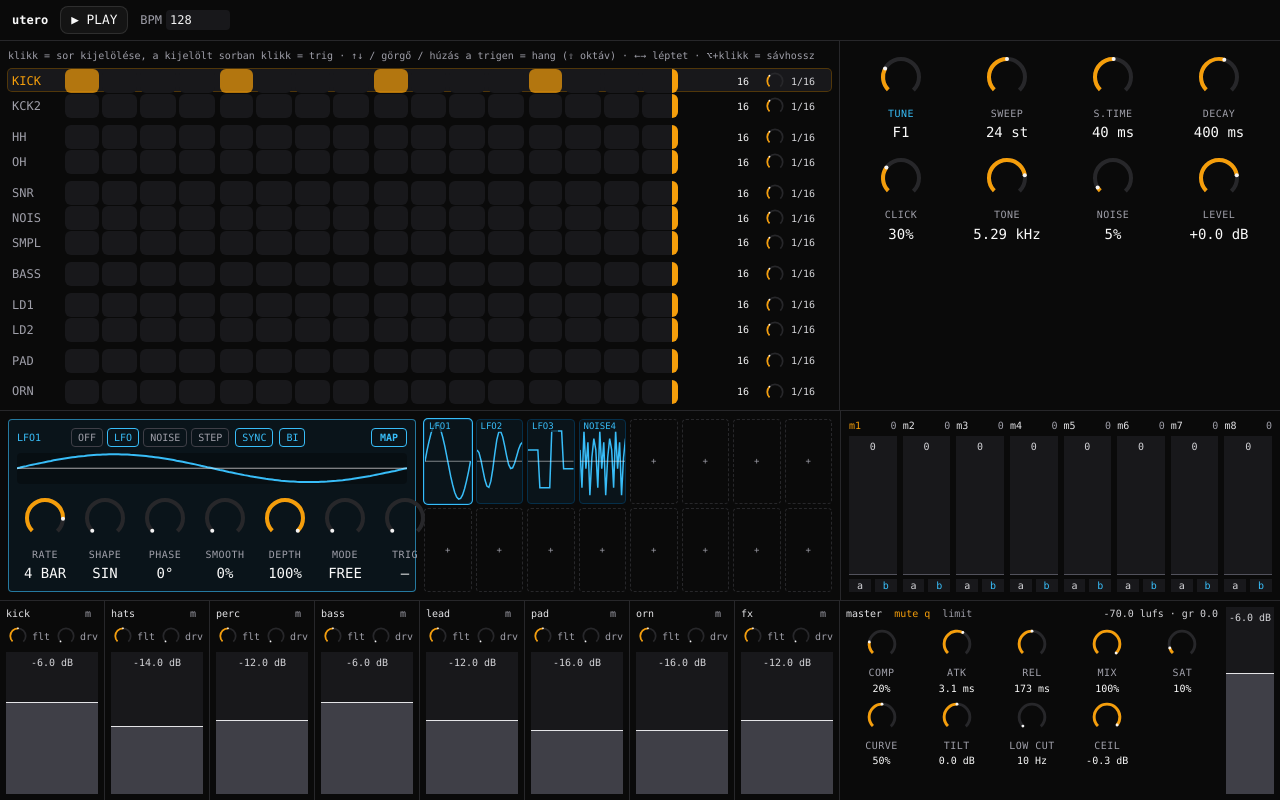
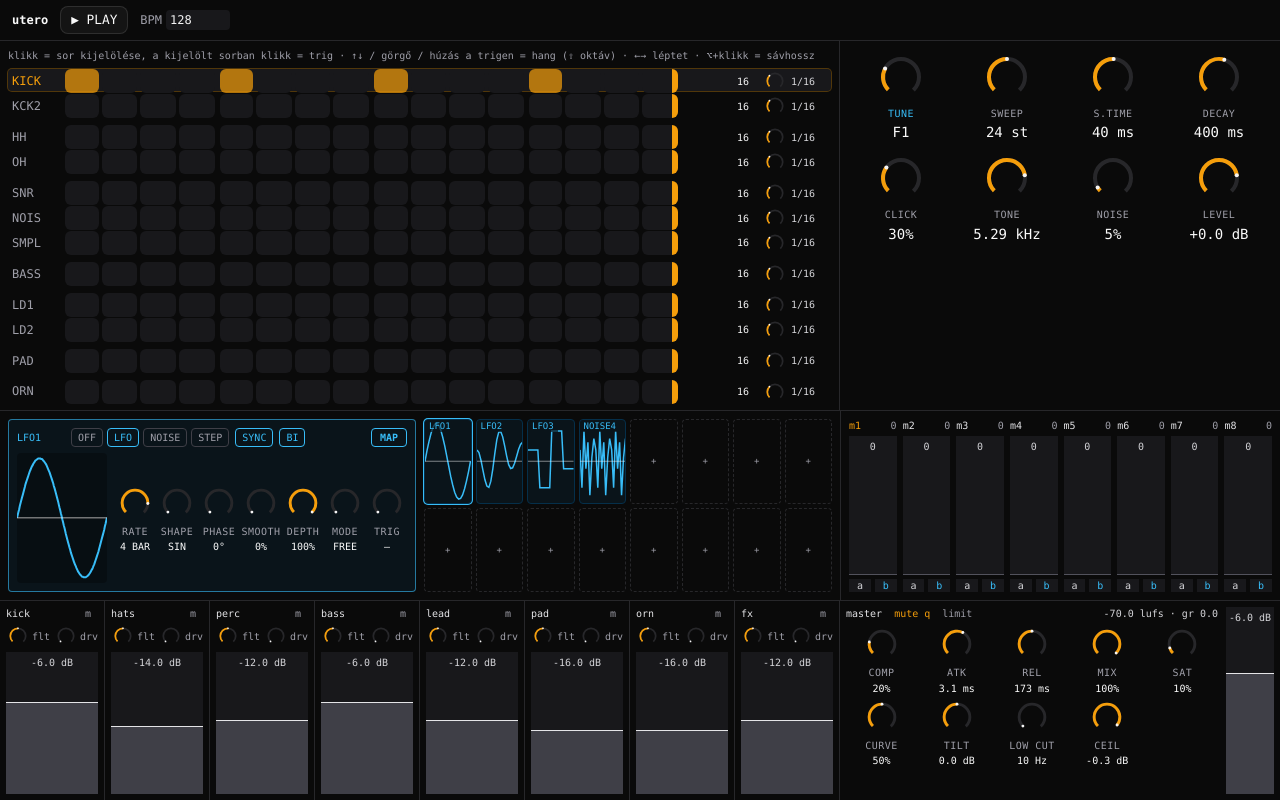
Before and after one commit to benjamin-rigo/utero, a React (Vite) app in the folder web/: page / in a window 1280 px wide. Built offline with nearby package versions, Linux system fonts and the light colour scheme.

Commit message:
feat(web): modulator knobs beside the wave, compact size
Co-Authored-By: Claude Opus 5.5 <noreply@anthropic.com>

```diff
--- a/web/src/ui/ModStrip.tsx
+++ b/web/src/ui/ModStrip.tsx
@@ -125,7 +125,7 @@ function ChoiceKnob({ label, options, index, defaultIndex = 0, onIndex }: Choice
   const last = options.length - 1
   const at = (v: number) => Math.round(v * last)
   return (
-    <Knob label={label} steps={options.length} value={index / last} defaultValue={defaultIndex / last}
+    <Knob size="sm" label={label} steps={options.length} value={index / last} defaultValue={defaultIndex / last}
       format={(v) => options[at(v)]} onChange={(v) => { if (at(v) !== index) onIndex(at(v)) }} />
   )
 }
@@ -137,7 +137,6 @@ function ModPage({ slot, m, live, mapping, tracks, store }: PageProps) {
   const liveY = toY(m.bipolar ? live : live * 2 - 1)
   return (
     <div className="flex min-h-0 min-w-0 flex-col gap-1.5 rounded border border-mod/60 bg-[#0a141a] p-2 text-[10px]">
-      <div className="flex min-h-0 min-w-0 flex-1 flex-col gap-1.5">
         <div className="flex flex-wrap items-center gap-1.5">
           <span className="w-12 text-mod">{modLabel(slot, m)}</span>
           <div role="group" aria-label="Modulator type" className="flex gap-1">
@@ -163,10 +162,11 @@ function ModPage({ slot, m, live, mapping, tracks, store }: PageProps) {
             </>
           )}
         </div>
+      <div className="grid min-h-0 flex-1 grid-cols-[minmax(0,1fr)_auto] items-center gap-2">
         {m.kind === 3 ? (
           <StepBars m={m} onStep={(i, v) => store.setModStep(slot, i, v)} onLen={(len) => update({ stepLen: len })} />
         ) : m.kind !== 0 ? (
-          <svg viewBox={`0 0 ${W} ${H}`} preserveAspectRatio="none" className="min-h-0 w-full flex-1 rounded bg-black/30" aria-hidden="true">
+          <svg viewBox={`0 0 ${W} ${H}`} preserveAspectRatio="none" className="h-full min-h-0 w-full rounded bg-black/30" aria-hidden="true">
             <line x1={0} x2={W} y1={H / 2} y2={H / 2} className="stroke-zinc-800" strokeWidth={1} vectorEffect="non-scaling-stroke" />
             <path d={pathOf(previewShape(m, 128))} fill="none" className="stroke-mod" strokeWidth={2} vectorEffect="non-scaling-stroke" />
             <line x1={0} x2={W} y1={liveY} y2={liveY} className="stroke-zinc-100/60" strokeWidth={1} vectorEffect="non-scaling-stroke" />
@@ -174,13 +174,12 @@ function ModPage({ slot, m, live, mapping, tracks, store }: PageProps) {
         ) : (
           <p className="text-zinc-400">Üres slot – válassz típust.</p>
         )}
-      </div>
       {m.kind !== 0 && (
-        <div className="flex items-center justify-between gap-1">
+        <div className="flex items-center gap-0.5">
           {timed && (m.sync ? (
             <ChoiceKnob label="RATE" options={SYNC_LABELS} index={m.rateIndex} defaultIndex={DEFAULT_RATE} onIndex={(i) => update({ rateIndex: i })} />
           ) : (
-            <Knob label="RATE" value={normOfHz(m.hz)} defaultValue={normOfHz(1)}
+            <Knob size="sm" label="RATE" value={normOfHz(m.hz)} defaultValue={normOfHz(1)}
               format={(v) => formatHz(hzOf(v))} onChange={(v) => update({ hz: hzOf(v) })} />
           ))}
           {m.kind === 1 && (
@@ -189,9 +188,9 @@ function ModPage({ slot, m, live, mapping, tracks, store }: PageProps) {
           {m.kind === 2 && (
             <ChoiceKnob label="COLOR" options={NOISE_COLORS} index={m.color} onIndex={(i) => update({ color: i })} />
           )}
-          {timed && <Knob label="PHASE" value={m.phase} defaultValue={0} format={(v) => `${Math.round(v * 360)}°`} onChange={(v) => update({ phase: v })} />}
-          <Knob label="SMOOTH" value={m.smooth} defaultValue={0} format={(v) => `${Math.round(v * 100)}%`} onChange={(v) => update({ smooth: v })} />
-          <Knob label="DEPTH" value={m.depth} defaultValue={1} format={(v) => `${Math.round(v * 100)}%`} onChange={(v) => update({ depth: v })} />
+          {timed && <Knob size="sm" label="PHASE" value={m.phase} defaultValue={0} format={(v) => `${Math.round(v * 360)}°`} onChange={(v) => update({ phase: v })} />}
+          <Knob size="sm" label="SMOOTH" value={m.smooth} defaultValue={0} format={(v) => `${Math.round(v * 100)}%`} onChange={(v) => update({ smooth: v })} />
+          <Knob size="sm" label="DEPTH" value={m.depth} defaultValue={1} format={(v) => `${Math.round(v * 100)}%`} onChange={(v) => update({ depth: v })} />
           {timed && (
             <>
               <ChoiceKnob label="MODE" options={TRIG_MODES} index={m.trigMode} onIndex={(i) => update({ trigMode: i })} />
@@ -200,6 +199,7 @@ function ModPage({ slot, m, live, mapping, tracks, store }: PageProps) {
           )}
         </div>
       )}
+      </div>
     </div>
   )
 }
```
